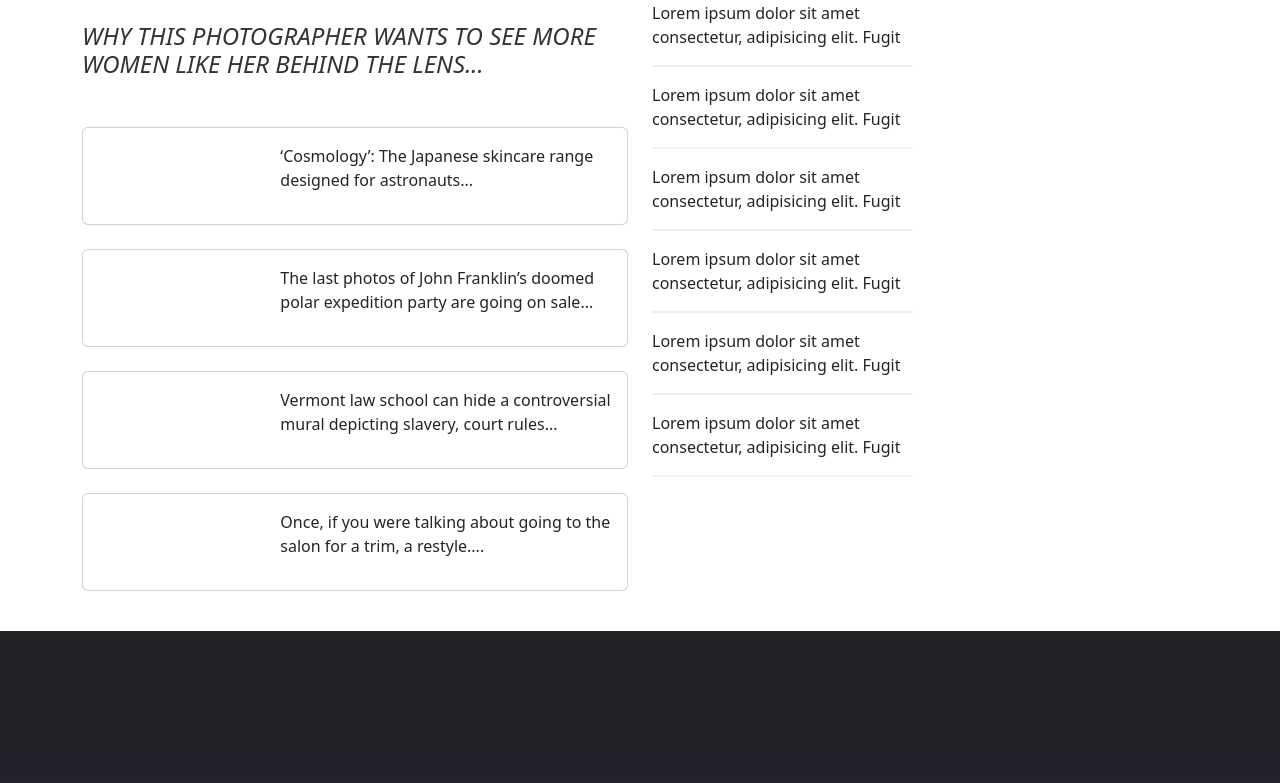
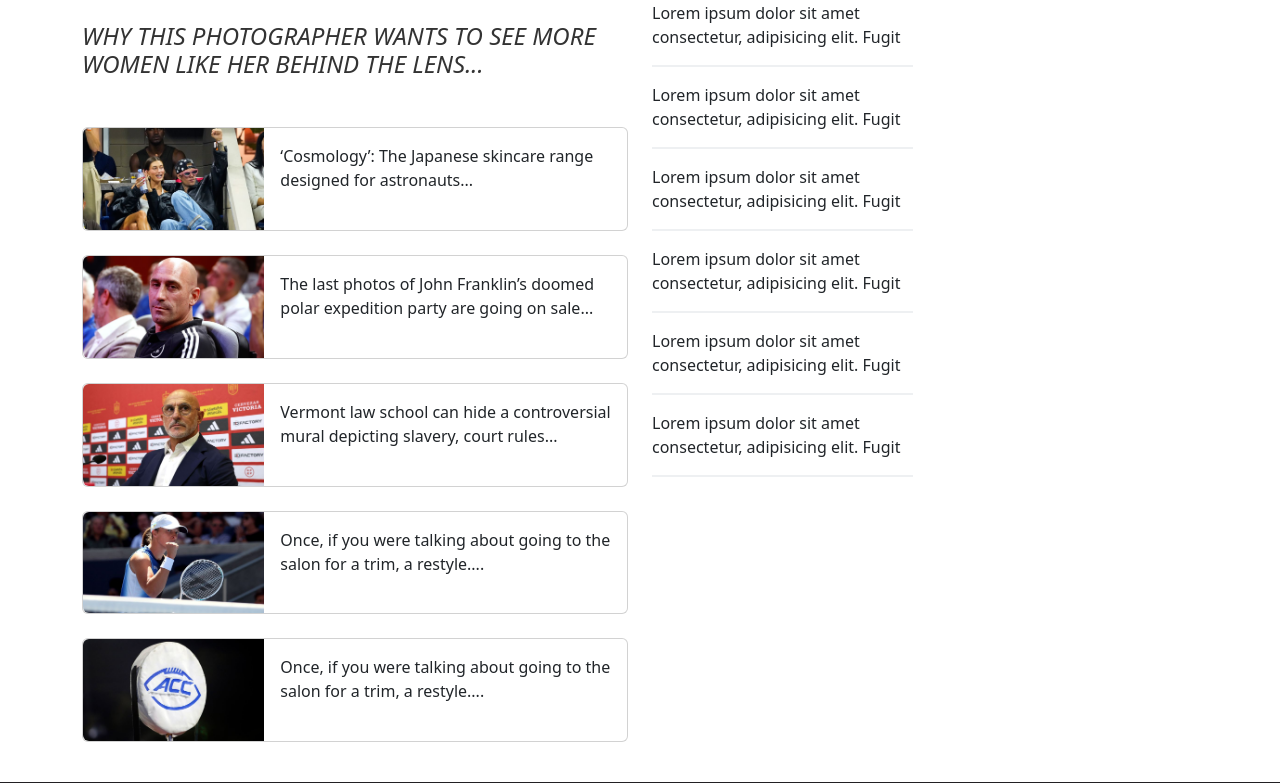
Before and after one commit to SheikhRakibhossain/CNC, a React (Vite) app: page /sports in a window 1280 px wide. Shown: the part 429-1212 px from the top of the page. Built offline with nearby package versions, Linux system fonts and the light colour scheme; no server answers; sample sign-in values are in the browser's storage.

Commit message:
hero all image added with card mini

```diff
--- a/src/pages/sports/SportsHero.jsx
+++ b/src/pages/sports/SportsHero.jsx
@@ -5,6 +5,11 @@ import Row from 'react-bootstrap/esm/Row';
 import { Link } from 'react-router-dom';
 import novak from '../../assets/sports/Novak.jpg';
 import Ertz from '../../assets/sports/Ertz.jpg';
+import hero1 from '../../assets/sports/hero1.jpg';
+import hero2 from '../../assets/sports/hero2.jpg';
+import hero3 from '../../assets/sports/hero3.jpg';
+import hero4 from '../../assets/sports/hero4.jpg';
+import hero5 from '../../assets/sports/hero5.jpg';
 
 const SportsHero = () => {
     return (
@@ -21,7 +26,7 @@ const SportsHero = () => {
                         <div className="card mb-3 mt-4" style={{ maxWidth: '540px;' }}>
                             <div className="row g-0 latestCard ">
                                 <div className="col-md-4">
-                                    {/* <img src={cosmology} className="img-fluid rounded-start" alt="..." /> */}
+                                    <img src={hero1} className="img-fluid rounded-start" alt="..." />
                                 </div>
                                 <div className="col-md-8">
                                     <div className="card-body">
@@ -35,7 +40,7 @@ const SportsHero = () => {
                         <div className="card mb-3 mt-4" style={{ maxWidth: '540px;' }}>
                             <div className="row g-0 latestCard ">
                                 <div className="col-md-4">
-                                    {/* <img src={jhosFrankLink} className="img-fluid rounded-start" alt="frank link" /> */}
+                                    <img src={hero2} className="img-fluid rounded-start" alt="frank link" />
                                 </div>
                                 <div className="col-md-8">
                                     <div className="card-body">
@@ -49,7 +54,7 @@ const SportsHero = () => {
                         <div className="card mb-3 mt-4" style={{ maxWidth: '540px;' }}>
                             <div className="row g-0 latestCard ">
                                 <div className="col-md-4">
-                                    {/* <img src={vermentLaw} className="img-fluid rounded-start" alt="..." /> */}
+                                    <img src={hero3} className="img-fluid rounded-start" alt="..." />
                                 </div>
                                 <div className="col-md-8">
                                     <div className="card-body">
@@ -63,7 +68,21 @@ const SportsHero = () => {
                         <div className="card mb-3 mt-4" style={{ maxWidth: '540px;' }}>
                             <div className="row g-0 latestCard ">
                                 <div className="col-md-4">
-                                    {/* <img src={bigBusiness} className="img-fluid rounded-start" alt="..." /> */}
+                                    <img src={hero4} className="img-fluid rounded-start" alt="..." />
+                                </div>
+                                <div className="col-md-8">
+                                    <div className="card-body">
+                                        <p>
+                                            Once, if you were talking about going to the salon for a trim, a restyle....
+                                        </p>
+                                    </div>
+                                </div>
+                            </div>
+                        </div>
+                        <div className="card mb-3 mt-4" style={{ maxWidth: '540px;' }}>
+                            <div className="row g-0 latestCard ">
+                                <div className="col-md-4">
+                                    <img src={hero5} className="img-fluid rounded-start" alt="..." />
                                 </div>
                                 <div className="col-md-8">
                                     <div className="card-body">
```
